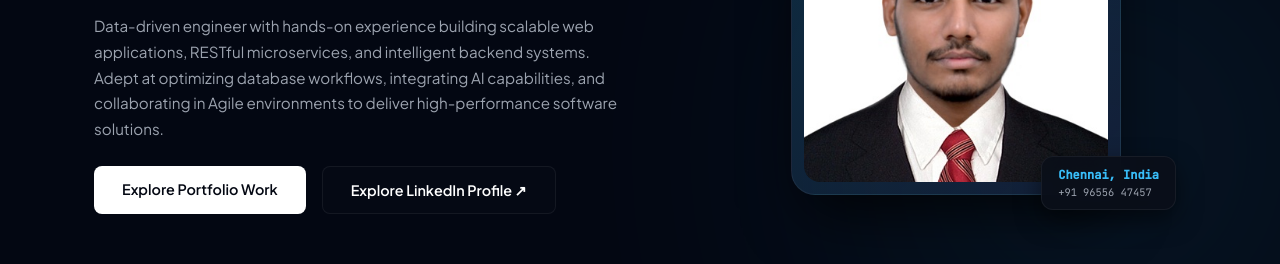
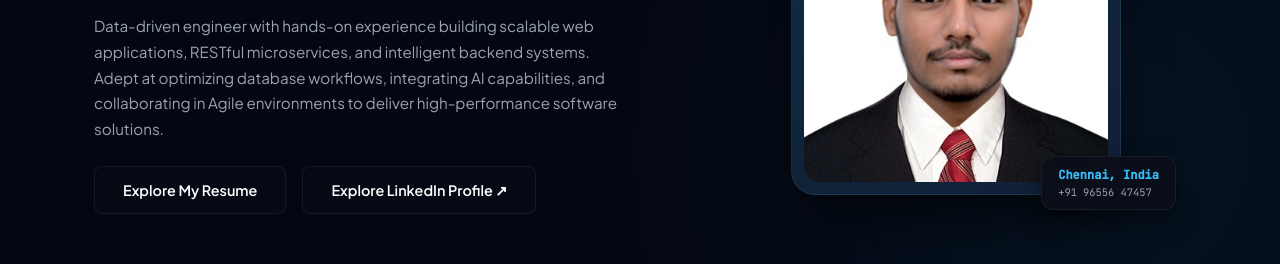
Before and after one commit to Ramarmanoharan/Ram_portfolio, a plain HTML site: page index.html in a window 1280 px wide. Shown: the part 267-531 px from the top of the page. Drawn offline with Linux system fonts and the light colour scheme.

Commit message:
Updated project files

```diff
--- a/index.html
+++ b/index.html
@@ -54,7 +54,7 @@
                 Data-driven engineer with hands-on experience building scalable web applications, RESTful microservices, and intelligent backend systems. Adept at optimizing database workflows, integrating AI capabilities, and collaborating in Agile environments to deliver high-performance software solutions.
             </p>
             <div class="hero-actions">
-                <a href="#projects" class="btn btn-primary">Explore Portfolio Work</a>
+                 <a href="/Ramar Resume.pdf"target="_blank"class="btn btn-secondary">Explore My Resume</a>
                 <a href="https://linkedin.com/in/ramar-m-198184283" target="_blank" class="btn btn-secondary">Explore LinkedIn Profile ↗</a>
             </div>
         </div>
```
Also changed, not shown: 1 other file.
